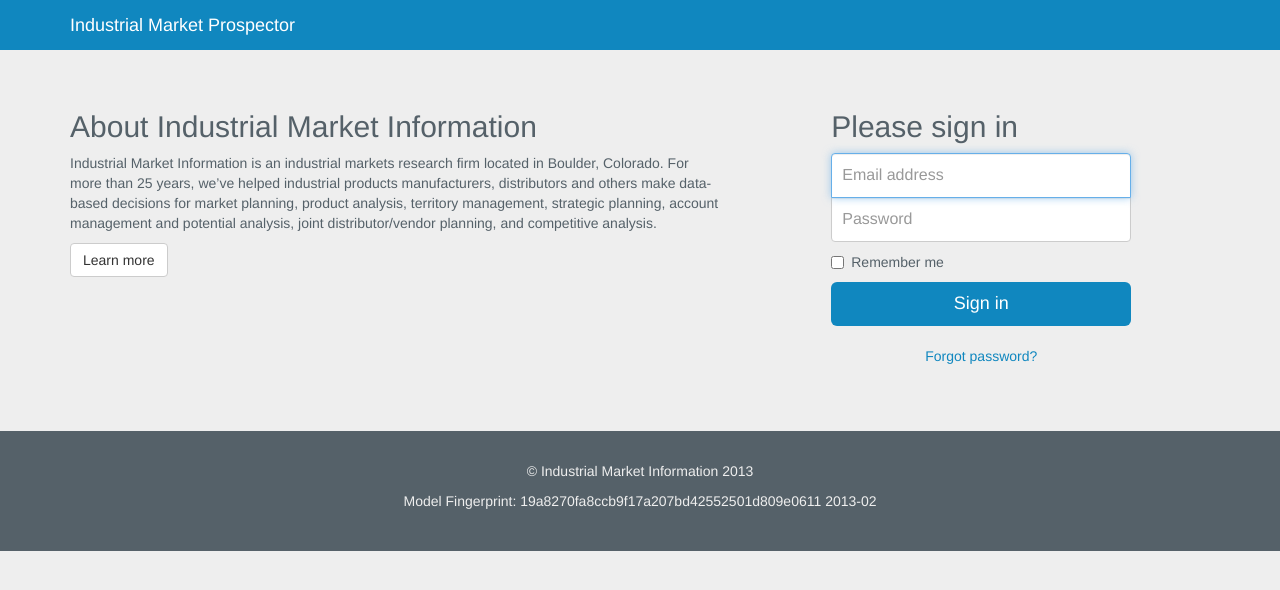
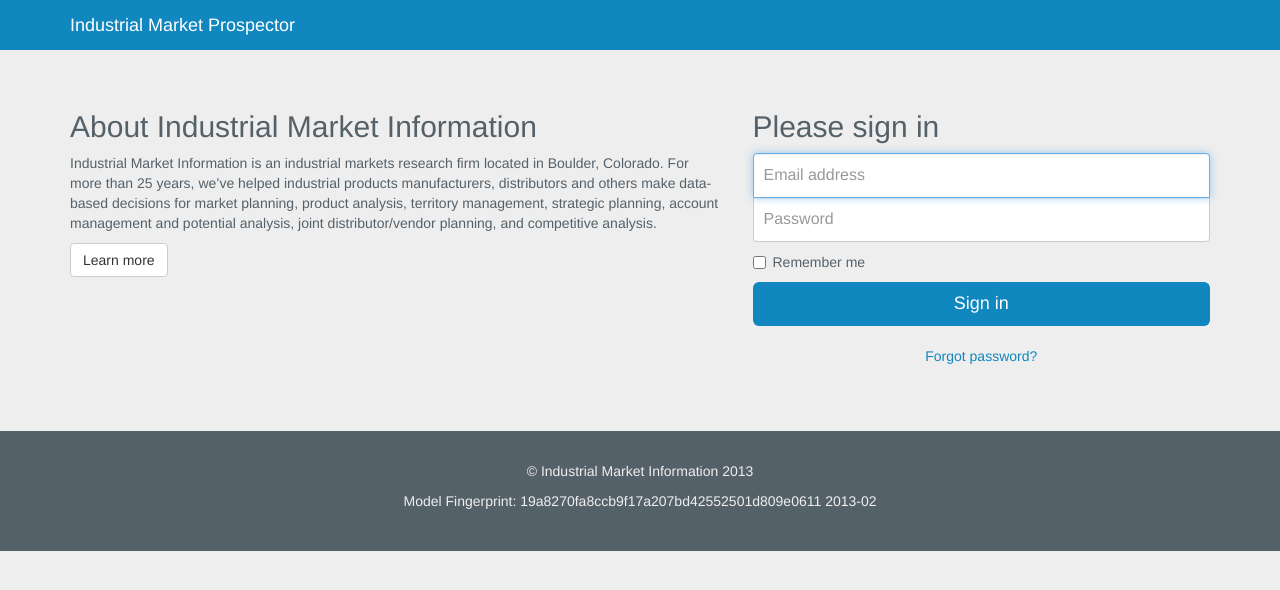
Before and after one commit to saintsjd/imi-ui, a Jekyll site: the page built from index.html, in a window 1280 px wide. Shown: the top 590 px of the page. Built offline with Jekyll 4.4.1, drawn with Linux system fonts in a browser that asks for light colours; Markdown is read by kramdown in place of the engine named in the settings.

Commit message:
stashing work

```diff
--- a/css/main.css
+++ b/css/main.css
@@ -199,9 +199,7 @@
 }
 
 .form-signin {
-  max-width: 330px;
-  padding: 0 15px 15px 15px;
-  margin: 0 auto;
+  padding: 0 0 15px 0;
 }
 .form-signin .form-signin-heading,
 .form-signin .checkbox {
```
